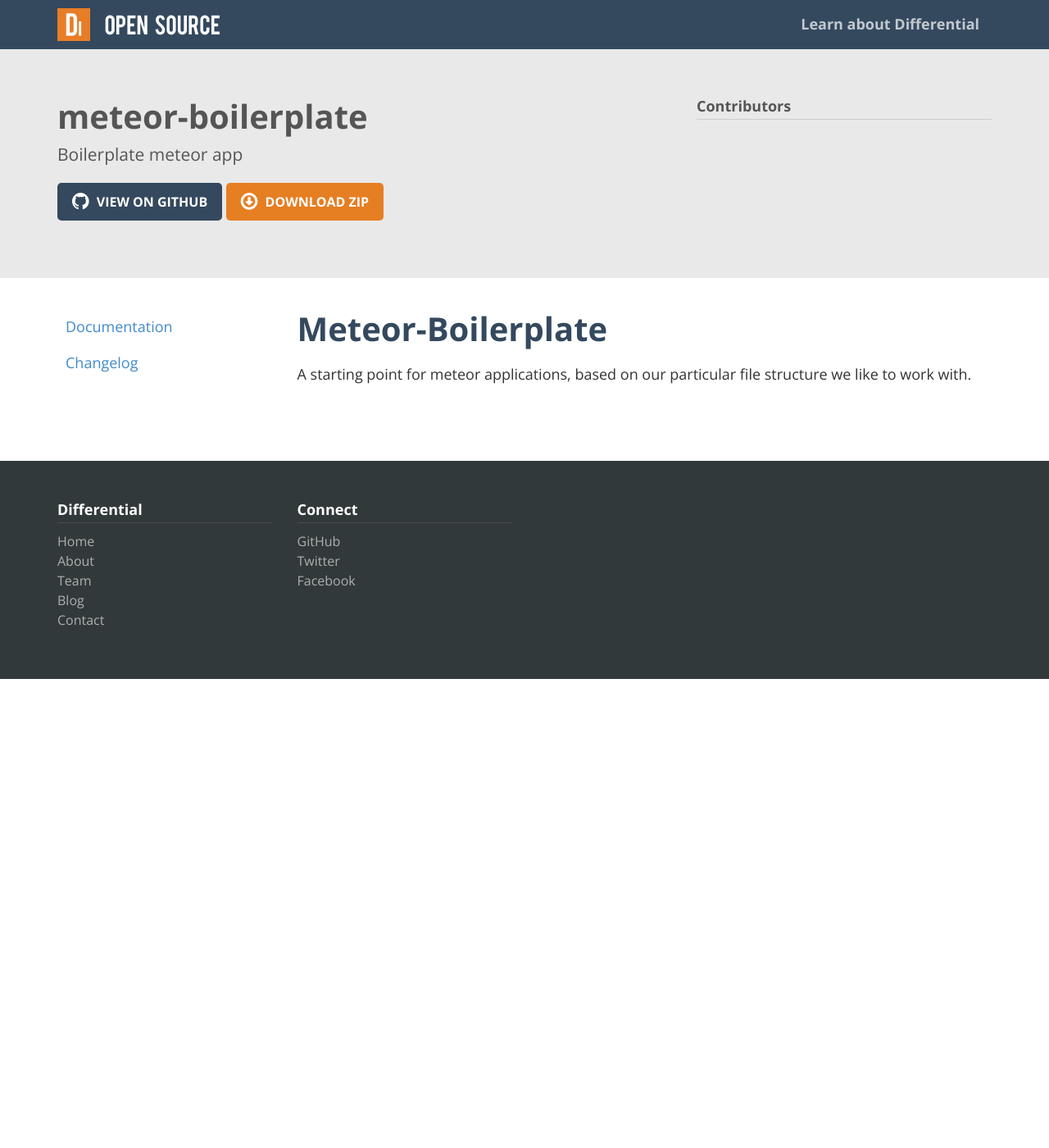
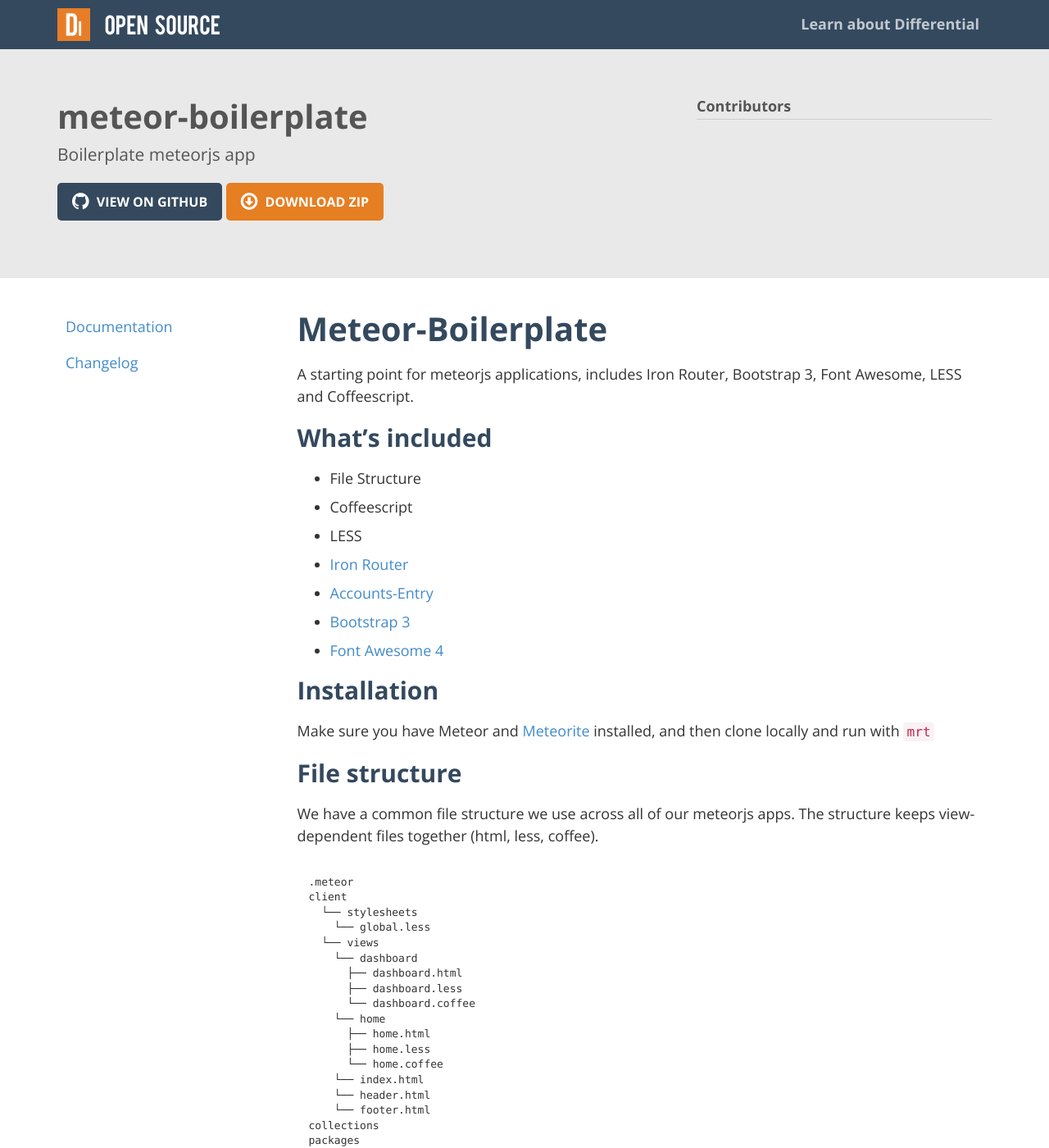
Before and after one commit to Differential/meteor-boilerplate, a Jekyll site: the page built from index.markdown, in a window 1280 px wide and 1400 px high. Shown: the whole window at 82% size. Built offline with Jekyll 4.4.1, drawn with Linux system fonts in a browser that asks for light colours; nearby versions of some CDN libraries; Markdown is read by kramdown in place of the engine named in the settings; some of the changed text lies outside the part shown.

Commit message:
Add docs

````diff
--- a/index.markdown
+++ b/index.markdown
@@ -2,9 +2,53 @@
 layout: default
 username: BeDifferential
 repo: meteor-boilerplate
-desc: Boilerplate meteor app
+desc: Boilerplate meteorjs app
 
 ---
-# Meteor-Boilerplate
+# meteor-boilerplate
 
-A starting point for meteor applications, based on our particular file structure we like to work with.
+A starting point for meteorjs applications, includes Iron Router, Bootstrap 3, Font Awesome, LESS and Coffeescript.
+
+## What's included
+
+* File Structure
+* Coffeescript
+* LESS
+* <a href="https://github.com/EventedMind/iron-router" target="_blank">Iron Router</a>
+* <a href="http://github.differential.io/accounts-entry" target="_blank">Accounts-Entry</a>
+* <a href="http://getbootstrap.com" target="_blank">Bootstrap 3</a>
+* <a href="hhttp://fontawesome.io/" target="_blank">Font Awesome 4</a>
+
+## Installation
+
+Make sure you have Meteor and [Meteorite](https://github.com/oortcloud/meteorite/) installed, and then clone locally and run with `mrt`
+
+## File structure
+
+We have a common file structure we use across all of our meteorjs apps. The structure keeps view-dependent files together (html, less, coffee).
+
+```
+.meteor
+client
+  └── stylesheets
+    └── global.less
+  └── views
+    └── dashboard
+      ├── dashboard.html
+      ├── dashboard.less
+      └── dashboard.coffee
+    └── home
+      ├── home.html
+      ├── home.less
+      └── home.coffee
+    └── index.html
+    └── header.html
+    └── footer.html
+collections
+packages
+public
+  ├── fonts
+  └── img
+server
+
+```
````
